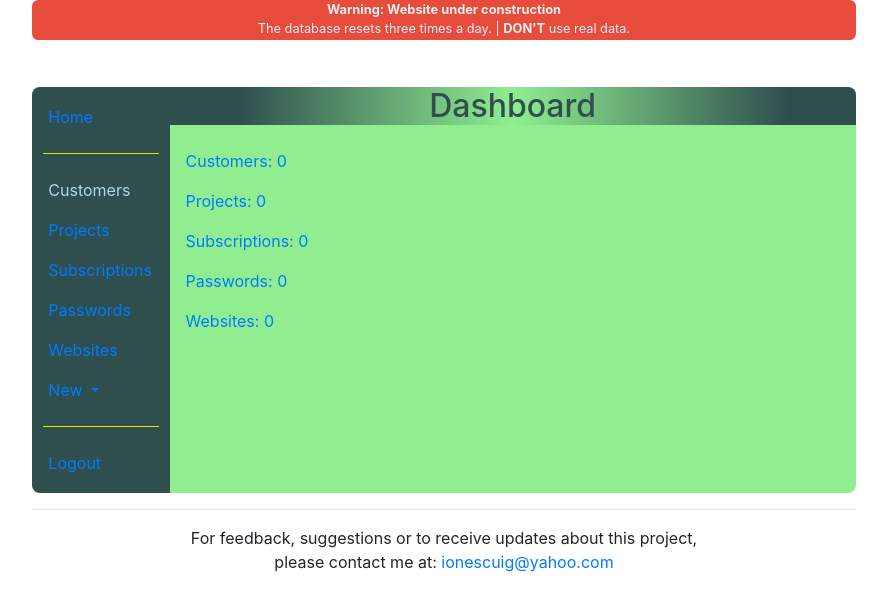
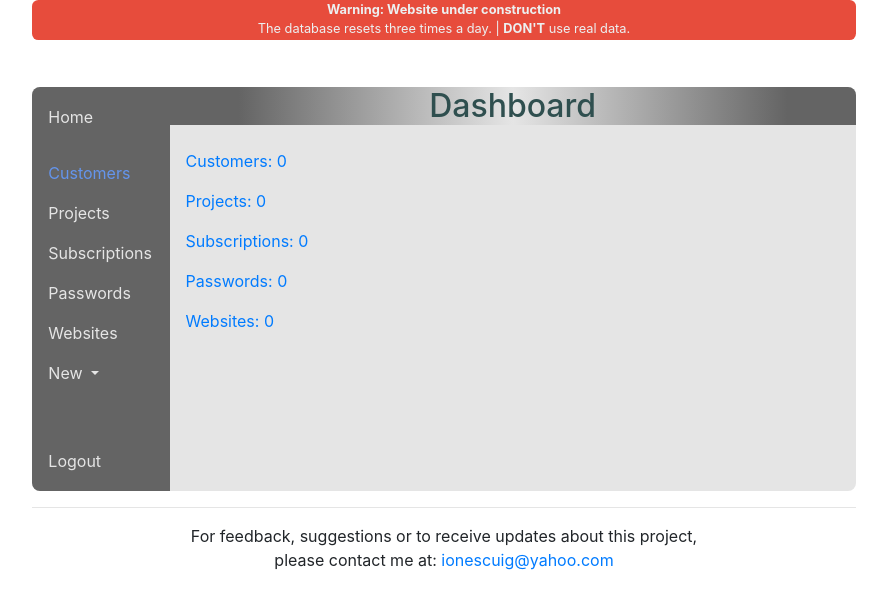
Before and after one commit to ionescuig/freelance-manager, a Django app: page /home in a window 1280 px wide. Shown: the top 611 px of the page, without its empty margins (196-1083 px from the left). Run offline with Django 3.2, Linux system fonts and the light colour scheme; the visitor is signed in with stand-in values (Sample User, id 1); data that the repository does not hold is empty; parts of the project's set-up code (start-up, migrations or seed data) failed here and were passed over; some libraries are stand-ins or nearby versions.

Commit message:
Changed navbar

```diff
--- a/src/static/css/base.css
+++ b/src/static/css/base.css
@@ -1,3 +1,8 @@
+/*colors:*/
+/*nav-color: #646464*/
+/*title-color: darkslategrey*/
+/*content-color: #e5e5e5*/
+
 .container-danger-top {
     height: 40px;
     margin-bottom: 2px;
@@ -10,16 +15,16 @@
 
 .container-body {
     border-radius: 0.5rem;
-    background-color: lightgreen;
+    background-color: #e5e5e5;
 }
 
 .title {
     border-radius: 0 0.5rem 0 0;
-    background: linear-gradient(90deg, #2F4F4F 0%, #2F4F4F 10%, #90EE90 50%, #2F4F4F 90%, #2F4F4F 100%);
+    background: linear-gradient(90deg, #646464 0%, #646464 10%, #e5e5e5 50%, #646464 90%, #646464 100%);
     color: darkslategrey;
 }
 
 .content {
     padding: 1em;
-    background-color: lightgreen;
+    background-color: #e5e5e5;
 }
--- a/src/static/css/nav.css
+++ b/src/static/css/nav.css
@@ -1,20 +1,25 @@
 .nav {
     border-radius: 0.5rem 0 0 0.5rem;
-    background-color: darkslategrey;
+    background-color: #646464;
     padding-top: 10px;
     padding-bottom: 10px;
     height: 100%;
 }
 
 .nav .active {
-    color: lightblue;
+    color: cornflowerblue;
 }
 
 .nav a {
     font-size: 1em;
+    color: #e5e5e5;
 }
 
-.nav hr {
-    background-color: yellow;
-    padding-left: 85%;
+.nav > .dropdown-menu {
+    background-color: #646464;
 }
+
+.nav > .dropdown-menu a:hover {
+    color: cornflowerblue;
+    background-color: #646464;
+}
--- a/src/templates/snippets/nav.html
+++ b/src/templates/snippets/nav.html
@@ -1,9 +1,8 @@
 {% if user.is_authenticated %}
 <nav class="nav flex-column">
 
-    <a class="nav-link" href="{% url 'home' %}">Home</a>
+    <a class="nav-link mb-3" href="{% url 'home' %}">Home</a>
 
-    <hr>
     <a class="nav-link active" href="{% url 'customers:list' %}">Customers</a>
     <a class="nav-link" href="{% url 'projects:list' %}">Projects</a>
     <a class="nav-link" href="{% url 'subscriptions:list' %}">Subscriptions</a>
@@ -22,7 +21,6 @@
         <a class="dropdown-item" href="{% url 'websites:create' %}">New Website</a>
     </div>
 
-    <hr>
-    <a class="nav-link" href="{% url 'logout' %}">Logout</a>
+    <a class="nav-link mt-5" href="{% url 'logout' %}">Logout</a>
 </nav>
 {% endif %}
```
